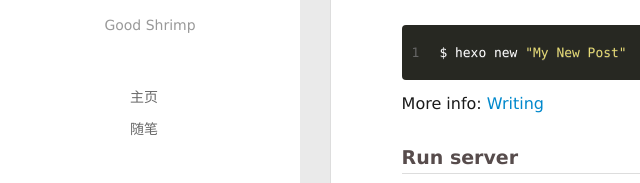
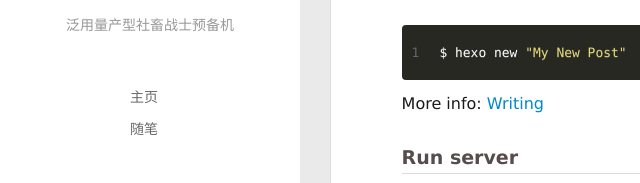
Before and after one commit to shenQQQ/shenQQQ.github.io, a plain HTML site: page 2020/07/17/hello-world/index.html in a window 1280 px wide. Shown: the part 327-510 px from the top of the page, 0-640 px from the left. Drawn offline with Linux system fonts and the light colour scheme; no server answers.

Commit message:
Site updated: 2020-07-18 11:25:11

```diff
--- a/2020/07/17/hello-world/index.html
+++ b/2020/07/17/hello-world/index.html
@@ -53,7 +53,7 @@
 		  <h1 class="header-author"><a href="/">Shen Qi</a></h1>
 		</hgroup>
 
-		<p class="header-subtitle">Good Shrimp</p>
+		<p class="header-subtitle">泛用量产型社畜战士预备机</p>
 
 
 		<nav class="header-menu">
@@ -113,7 +113,7 @@
 			  <h1 class="header-author js-header-author">Shen Qi</h1>
 			</hgroup>
 
-			<p class="header-subtitle"><i class="icon icon-quo-left"></i>Good Shrimp<i class="icon icon-quo-right"></i></p>
+			<p class="header-subtitle"><i class="icon icon-quo-left"></i>泛用量产型社畜战士预备机<i class="icon icon-quo-right"></i></p>
 
 
 
```
Also changed, not shown: 2020/07/17/我的第一篇博客/index.html (+2 -2 lines), archives/2020/07/index.html (+2 -2 lines), archives/2020/index.html (+2 -2 lines), archives/index.html (+2 -2 lines), index.html (+2 -2 lines).
